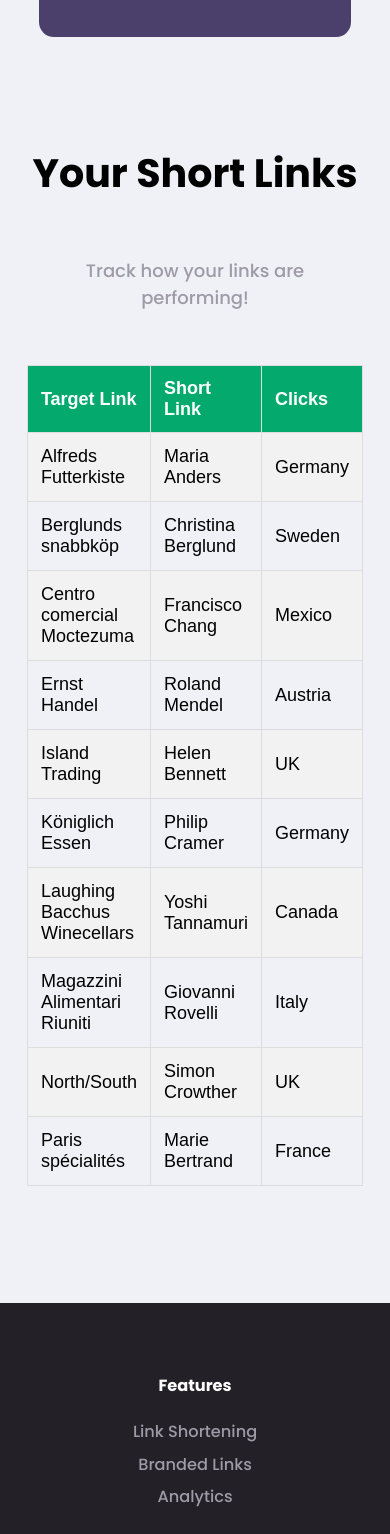
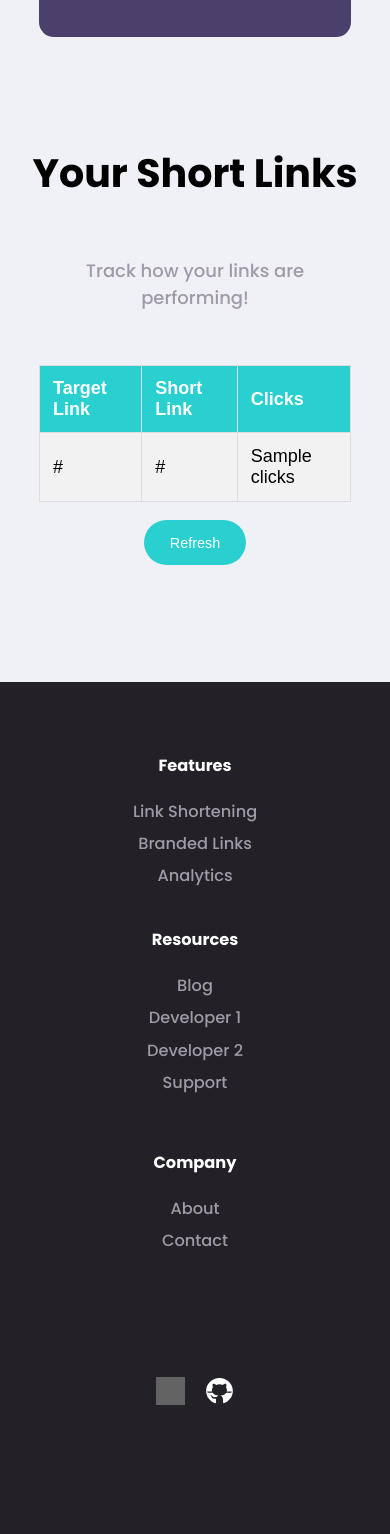
Before and after one commit to akkupy/sliceit, a Django app: template web/templates/profile.html in a window 390 px wide. Shown: the part 1954-3488 px from the top of the page. Run offline with Django 4.2, Linux system fonts and the light colour scheme; the template is opened without the code that fills it: most values are stand-ins (such as "Sample title", 1, 10 or a date in 2020); grey boxes are pictures that could not be loaded.

Commit message:
Added Refresh and made compatible with mobile

```diff
--- a/api/views.py
+++ b/api/views.py
@@ -31,7 +31,12 @@ def slice(request):
         }
         return Response(json,status=status.HTTP_200_OK)
     else:
+        if request.user.is_anonymous:
+            name = 'unknown'
+        else:
+            name = request.user.name
         data = Link(code=code)
+        data.name = name
         data.short_url = BASE_URL+'/'+code
         data.full_short_url = 'https://'+BASE_URL+'/'+code
         data.target_url = url
--- a/db/models.py
+++ b/db/models.py
@@ -3,6 +3,7 @@ from django.db import models
 # Create your models here.
 
 class Link(models.Model):
+    name = models.CharField(max_length=20)
     code = models.CharField(max_length=25,primary_key=True)
     short_url = models.CharField(max_length=35)
     full_short_url = models.CharField(max_length=45)
--- a/sliceit/settings.py
+++ b/sliceit/settings.py
@@ -25,7 +25,7 @@ SECRET_KEY = 'django-insecure-g-=pq-%xx&hp3$$&s(ker0_fp=ce)-yvt@5*0fosfoupbohvt+
 # SECURITY WARNING: don't run with debug turned on in production!
 DEBUG = True
 
-ALLOWED_HOSTS = []
+ALLOWED_HOSTS = ['*']
 
 
 # Application definition
--- a/web/static/css/styles.css
+++ b/web/static/css/styles.css
@@ -742,6 +742,32 @@ footer {
     width:100%;
   }
 
+
+  #profileLinks {
+    overflow-x: auto;
+    display: block;
+    font-family: Arial, Helvetica, sans-serif;
+    border-collapse: collapse;
+    width: 80%;
+  }
+
+  #profileLinks td, #profileLinks th {
+    border: 1px solid #ddd;
+    padding: 13px;
+  }
+
+  #profileLinks tr:nth-child(even){background-color: #f2f2f2;}
+
+  #profileLinks tr:hover {background-color: #ddd;}
+
+  #profileLinks th {
+    padding-top: 12px;
+    padding-bottom: 12px;
+    text-align: left;
+    background-color: var(--cyan);
+    color: white;
+  }
+
 }
 
 /* Login Stuff */
@@ -930,6 +956,6 @@ footer {
   padding-top: 12px;
   padding-bottom: 12px;
   text-align: left;
-  background-color: #04AA6D;
+  background-color: var(--cyan);
   color: white;
 }
--- a/web/static/js/app.js
+++ b/web/static/js/app.js
@@ -260,3 +260,8 @@ password1.addEventListener("input", (event) => {
     password1.setCustomValidity("");
   }
 });
+
+
+function refresher() {
+  location.reload();
+}
--- a/web/templates/profile.html
+++ b/web/templates/profile.html
@@ -85,57 +85,20 @@
             <th>Short Link</th>
             <th>Clicks</th>
           </tr>
-          <tr>
-            <td>Alfreds Futterkiste</td>
-            <td>Maria Anders</td>
-            <td>Germany</td>
-          </tr>
-          <tr>
-            <td>Berglunds snabbköp</td>
-            <td>Christina Berglund</td>
-            <td>Sweden</td>
-          </tr>
-          <tr>
-            <td>Centro comercial Moctezuma</td>
-            <td>Francisco Chang</td>
-            <td>Mexico</td>
-          </tr>
-          <tr>
-            <td>Ernst Handel</td>
-            <td>Roland Mendel</td>
-            <td>Austria</td>
-          </tr>
-          <tr>
-            <td>Island Trading</td>
-            <td>Helen Bennett</td>
-            <td>UK</td>
-          </tr>
-          <tr>
-            <td>Königlich Essen</td>
-            <td>Philip Cramer</td>
-            <td>Germany</td>
-          </tr>
-          <tr>
-            <td>Laughing Bacchus Winecellars</td>
-            <td>Yoshi Tannamuri</td>
-            <td>Canada</td>
-          </tr>
-          <tr>
-            <td>Magazzini Alimentari Riuniti</td>
-            <td>Giovanni Rovelli</td>
-            <td>Italy</td>
-          </tr>
-          <tr>
-            <td>North/South</td>
-            <td>Simon Crowther</td>
-            <td>UK</td>
-          </tr>
-          <tr>
-            <td>Paris spécialités</td>
-            <td>Marie Bertrand</td>
-            <td>France</td>
-          </tr>
+          {% if linkData %}
+            {% for link in linkData %}
+              <tr>
+                <td>{{ link.target_url }}</td>
+                <td>{{ link.short_url }}</td>
+                <td>{{ link.clicks }}</td>
+              </tr>
+            {% endfor %}
+            {% else %}
+            <p style="color: red;"> No Links Yet. Create Some!</p>
+          {% endif %}
+
         </table>
+        <button class="button" onclick="refresher()"> Refresh</button>
 
     </article>
     <!-- Section 4 -->
```
Also changed, not shown: web/views.py (+7 -2 lines).
